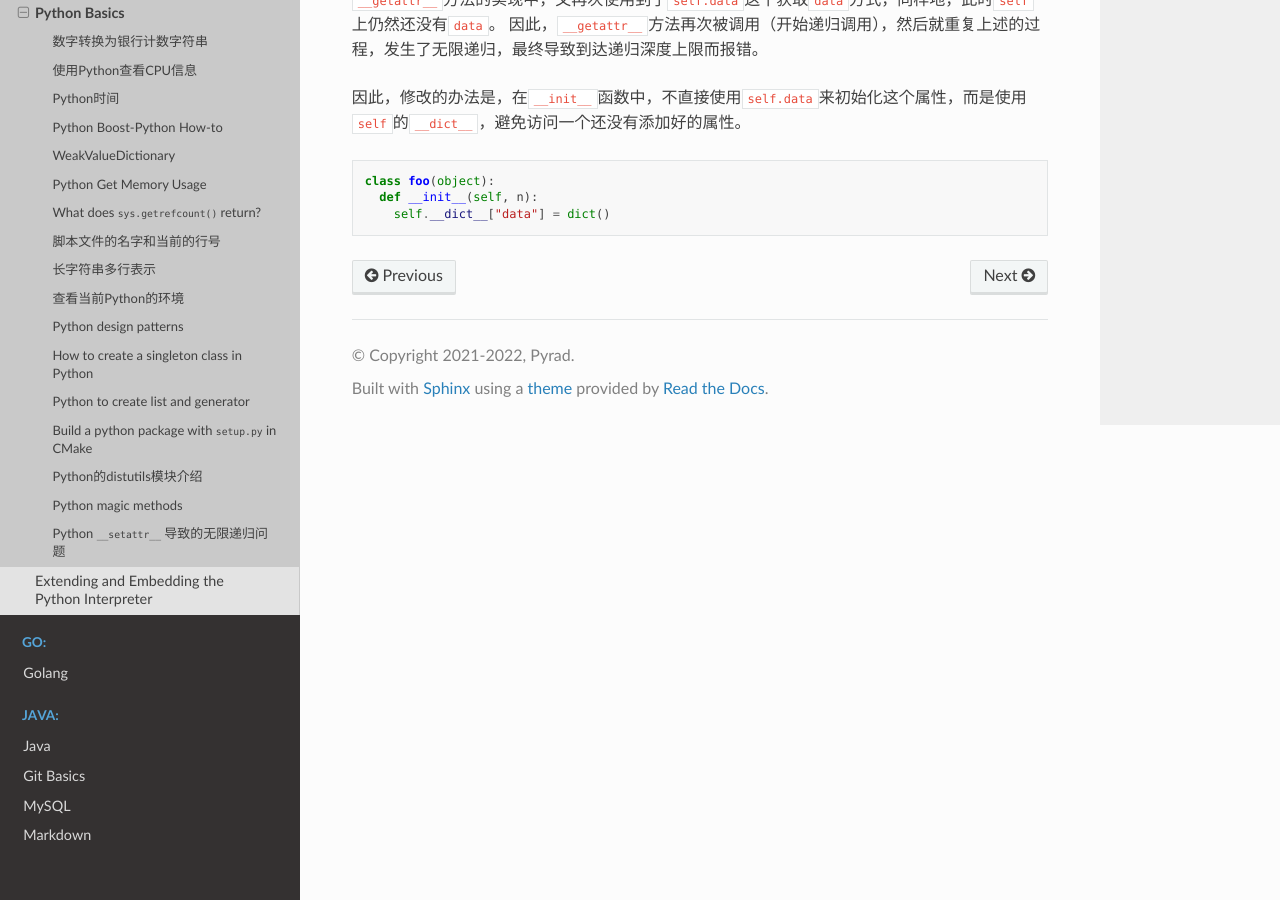
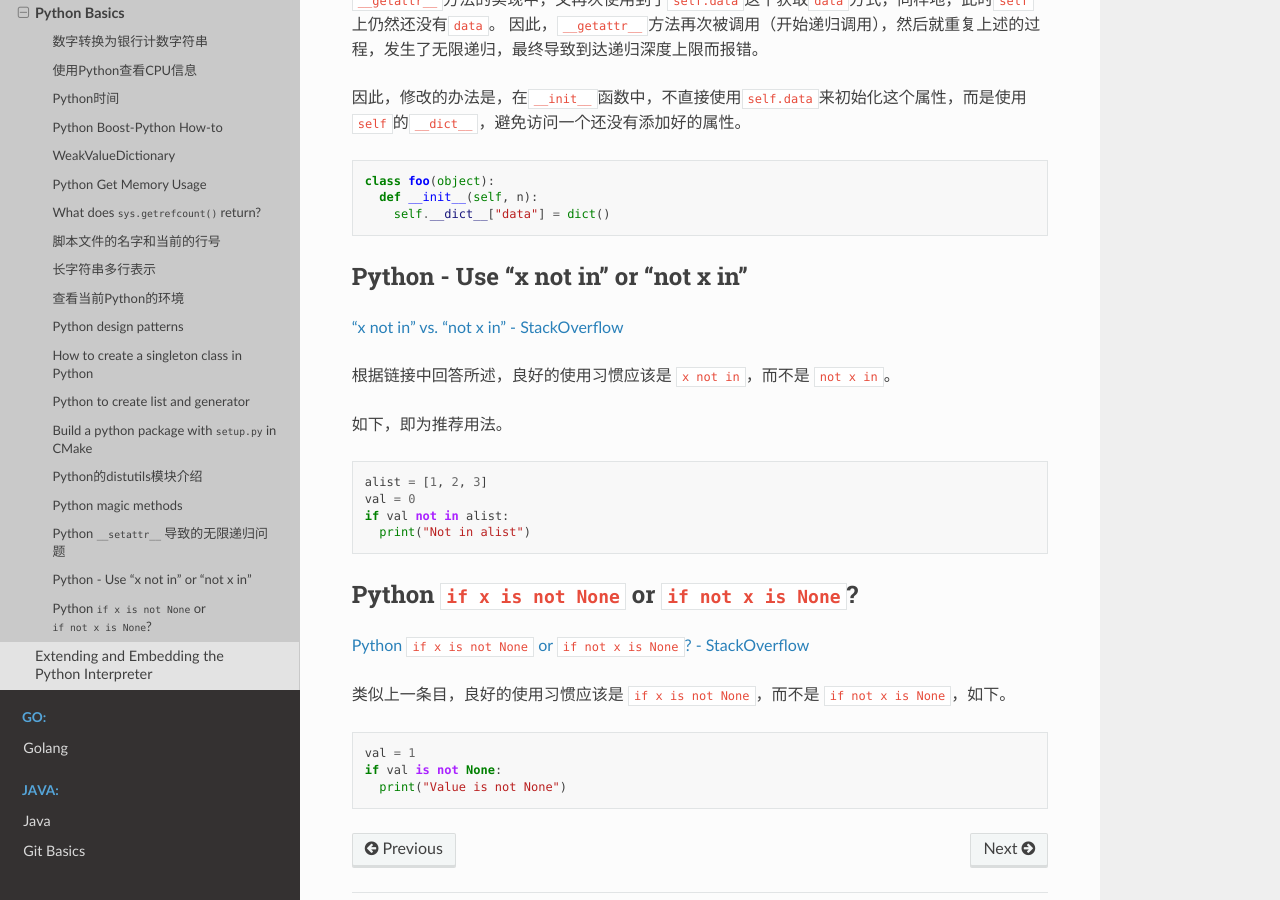
Before and after one commit to Pyrad/pyradnotes, a Sphinx documentation site: the page built from source/Python/pythonbasic.md, in a window 1280 px wide and 900 px high, scrolled down 6108 px. Built offline with Sphinx 7.4.7 and the Read the Docs theme 2.0.0, drawn with Linux system fonts in a browser that asks for light colours.

Commit message:
Python Usage of 'not in' and 'is not'

````diff
--- a/source/Python/pythonbasic.md
+++ b/source/Python/pythonbasic.md
@@ -298,3 +298,31 @@ class foo(object):
   def __init__(self, n):
     self.__dict__["data"] = dict()
 ```
+
+## Python - Use "x not in" or "not x in"
+
+["x not in" vs. "not x in" - StackOverflow](https://stackoverflow.com/questions/3481554/x-not-in-vs-not-x-in)
+
+根据链接中回答所述，良好的使用习惯应该是 `x not in`，而不是 `not x in`。
+
+如下，即为推荐用法。
+
+```python
+alist = [1, 2, 3]
+val = 0
+if val not in alist:
+  print("Not in alist")
+```
+
+
+## Python `if x is not None` or `if not x is None`?
+
+[Python `if x is not None` or `if not x is None`? - StackOverflow](https://stackoverflow.com/questions/2710940/python-if-x-is-not-none-or-if-not-x-is-none)
+
+类似上一条目，良好的使用习惯应该是 `if x is not None`，而不是 `if not x is None`，如下。
+
+```python
+val = 1
+if val is not None:
+  print("Value is not None")
+```
````
